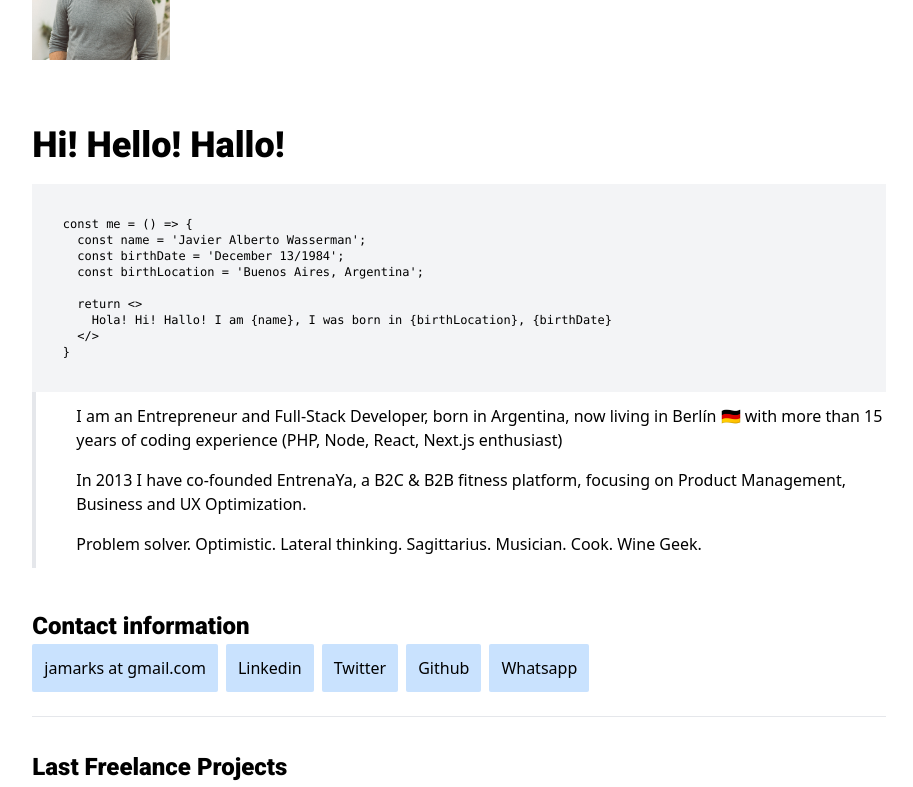
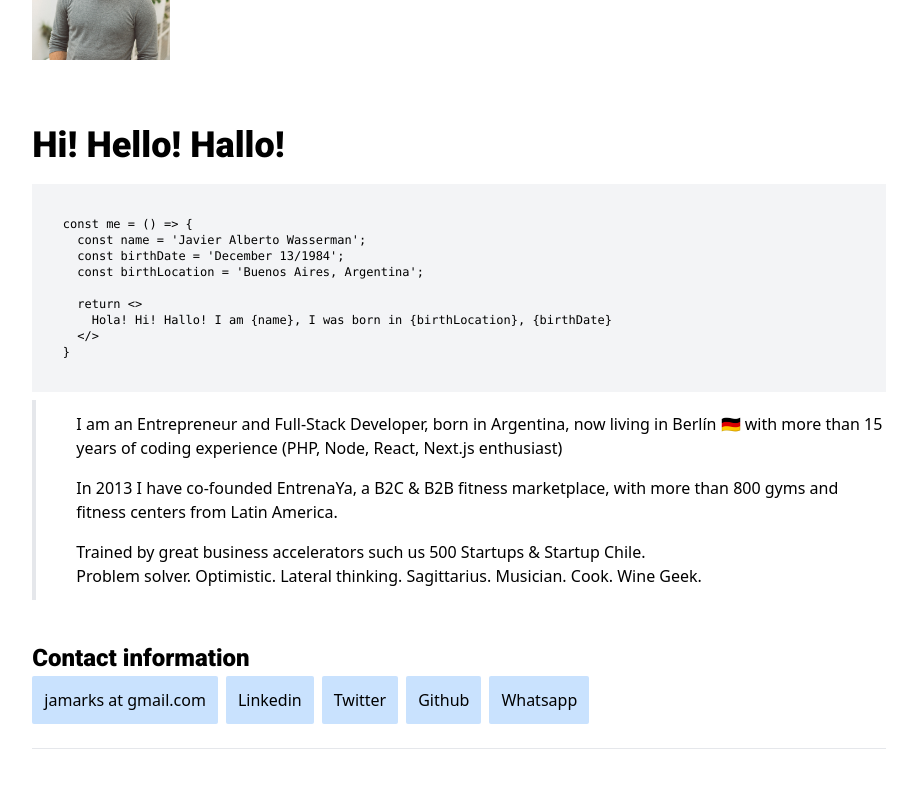
Before and after one commit to jamarks/javierwasserman.com, a Next.js app: page / in a window 1280 px wide. Shown: the part 450-1237 px from the top of the page, without its empty margins (181-1094 px from the left). Built offline with nearby package versions, Linux system fonts and the light colour scheme.

Commit message:
data profile

```diff
--- a/pages/index.js
+++ b/pages/index.js
@@ -42,10 +42,11 @@ export default function Home() {
 
         </div>
 
-        <div className='sm:border-l-4 sm:pl-10 w-full py-3'>
+        <div className='sm:border-l-4 sm:pl-10 w-full py-3 mt-2'>
           <p className='leading-6'>I am an Entrepreneur and Full-Stack Developer, born in Argentina, now living in Berlín 🇩🇪 with more than 15 years of coding experience (PHP, Node, React,  Next.js enthusiast)</p>
-          <p className='leading-6 mt-4'>In 2013 I have co-founded EntrenaYa, a B2C & B2B fitness platform, focusing on Product Management, Business and UX Optimization.</p>
-          <p className='leading-6 mt-4'>Problem solver. Optimistic. Lateral thinking. Sagittarius. Musician. Cook. Wine Geek.</p>
+          <p className='leading-6 mt-4'>In 2013 I have co-founded EntrenaYa, a B2C & B2B fitness marketplace, with more than 800 gyms and fitness centers from Latin America.</p>
+          <p className='leading-6 mt-4'>Trained by great business accelerators such us 500 Startups & Startup Chile.<br/> Problem solver. Optimistic. Lateral thinking. Sagittarius. Musician. Cook. Wine Geek.</p>
+
         </div>
         <h2 className='font-roboto font-bold mt-10'>Contact information</h2>
         <div className='w-full border-b pb-6 '>
```
